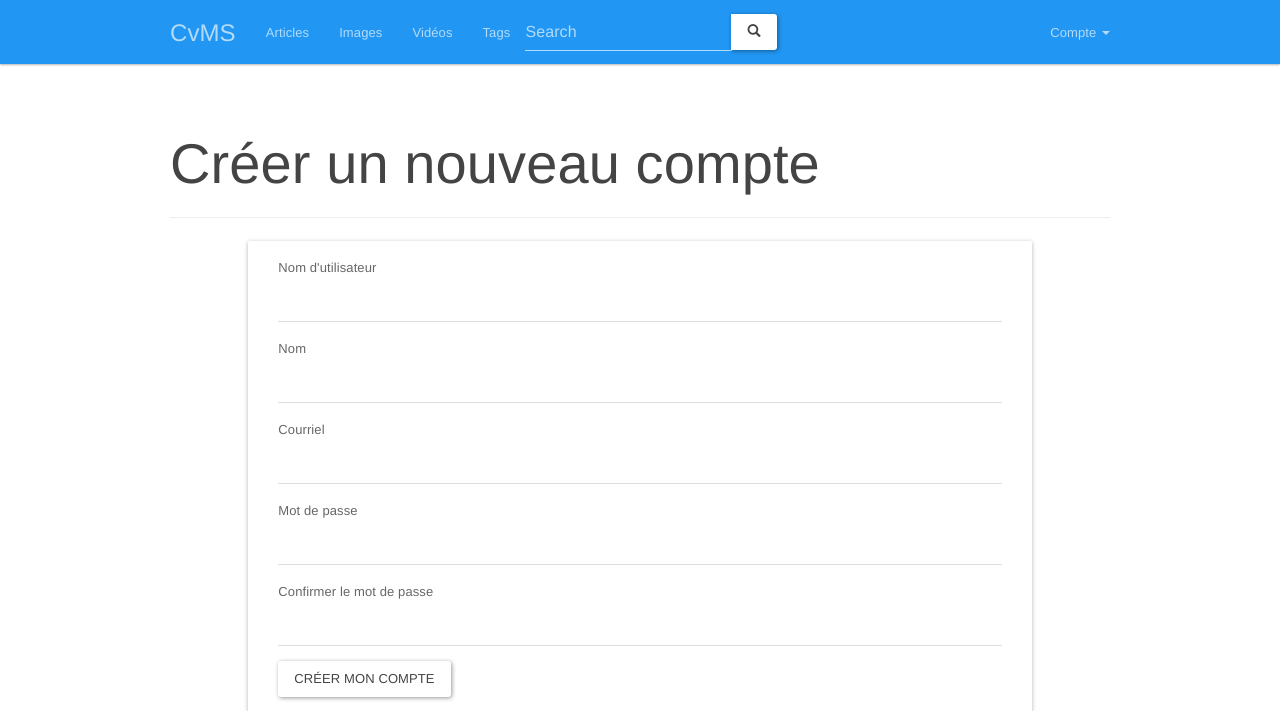
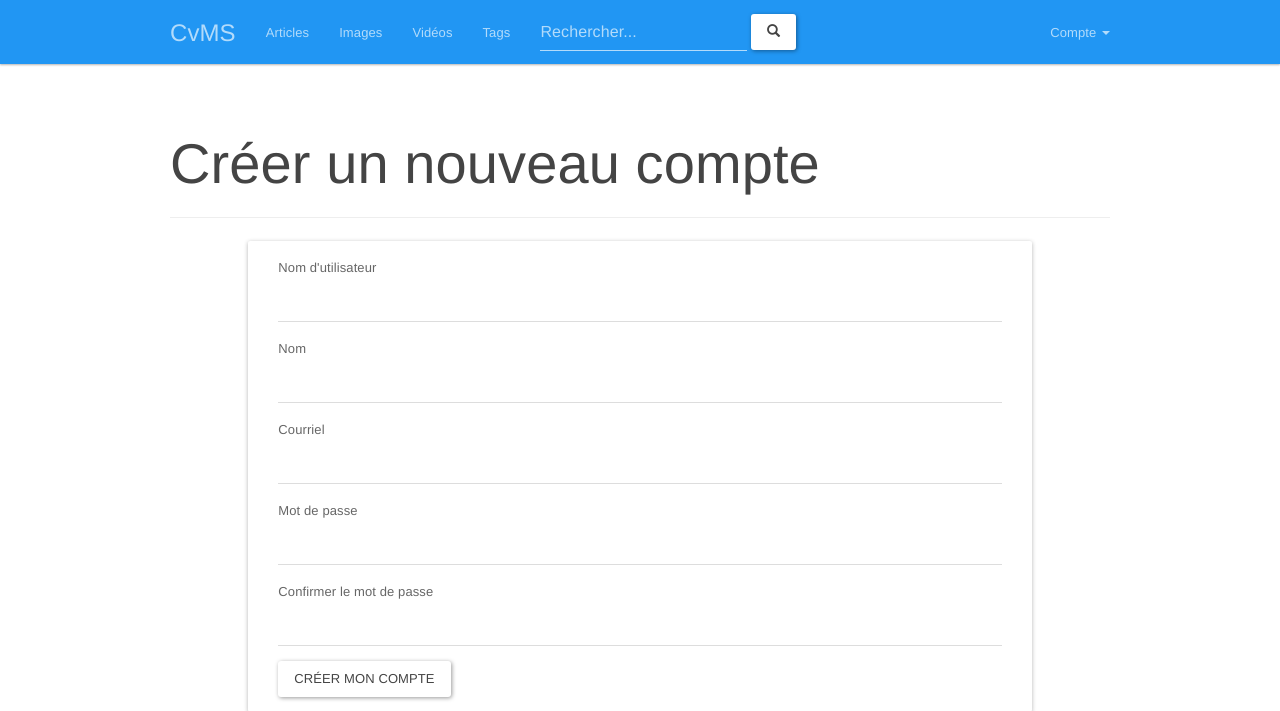
Before and after one commit to folkrav/B65-CvMS, a Flask app: page /authentication/register in a window 1280 px wide. Shown: the top 711 px of the page. Run offline with Flask 2, Linux system fonts and the light colour scheme; some libraries are stand-ins or nearby versions; some web fonts are replaced.

Commit message:
updated search bar

```diff
--- a/app/templates/base.html
+++ b/app/templates/base.html
@@ -60,13 +60,11 @@
                     <li><a href="/categories/videos">Vidéos</a></li>
                     <li><a href="/tags">Tags</a></li>
                 </ul>
-                <form class="navbar-form" role="search">
-                    <div class="input-group">
-                        <input type="text" class="form-control" placeholder="Search" name="q">
-                        <div class="input-group-btn">
-                            <button class="btn btn-default" type="submit"><i class="glyphicon glyphicon-search"></i></button>
-                        </div>
+                <form class="navbar-form navbar-left" role="search">
+                    <div class="form-group">
+                        <input type="text" class="form-control" placeholder="Rechercher...">
                     </div>
+                    <button type="submit" class="btn btn-default"><span class="glyphicon glyphicon-search"></span></button>
                 </form>
             </div>
         </div>
```
